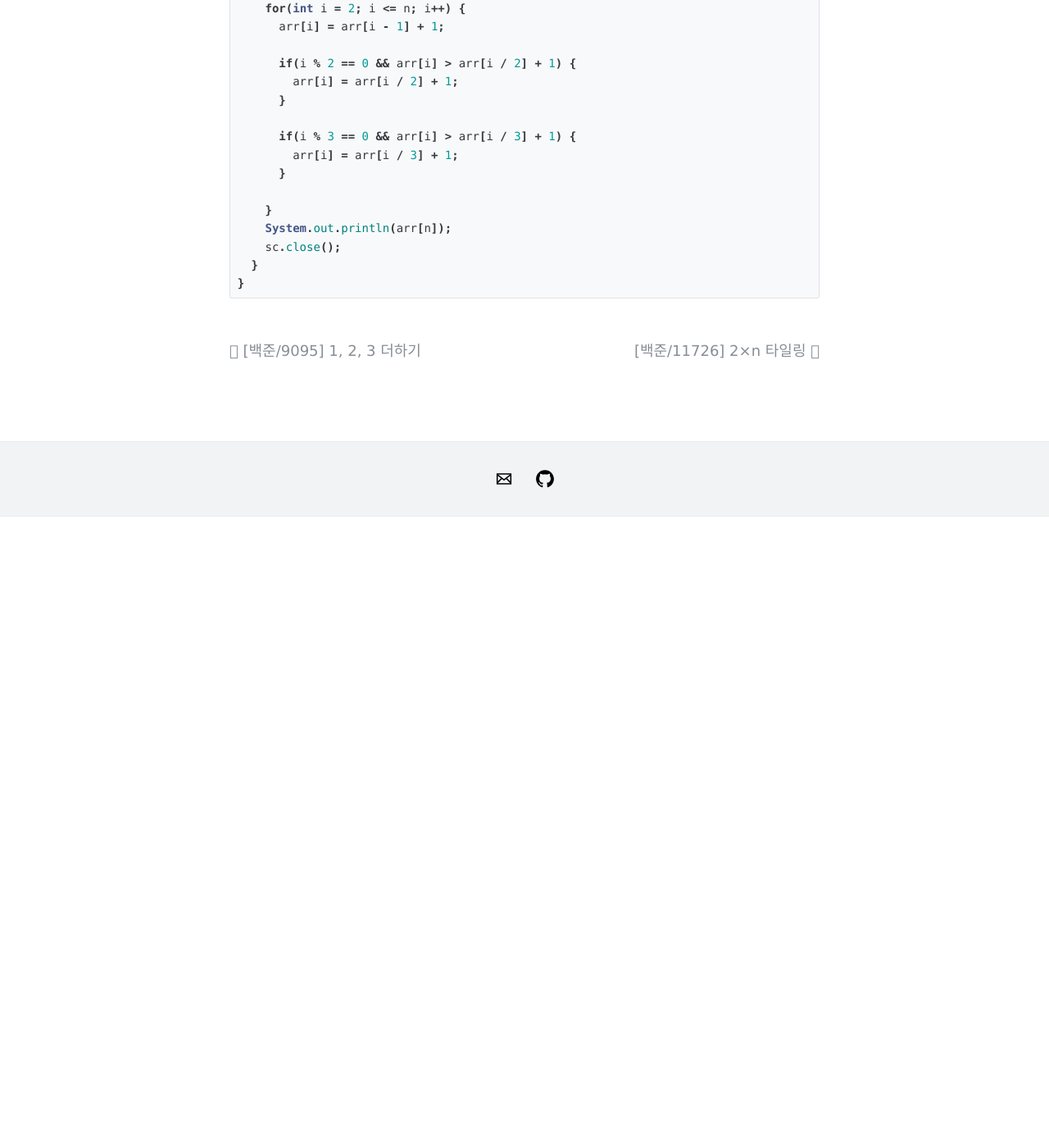
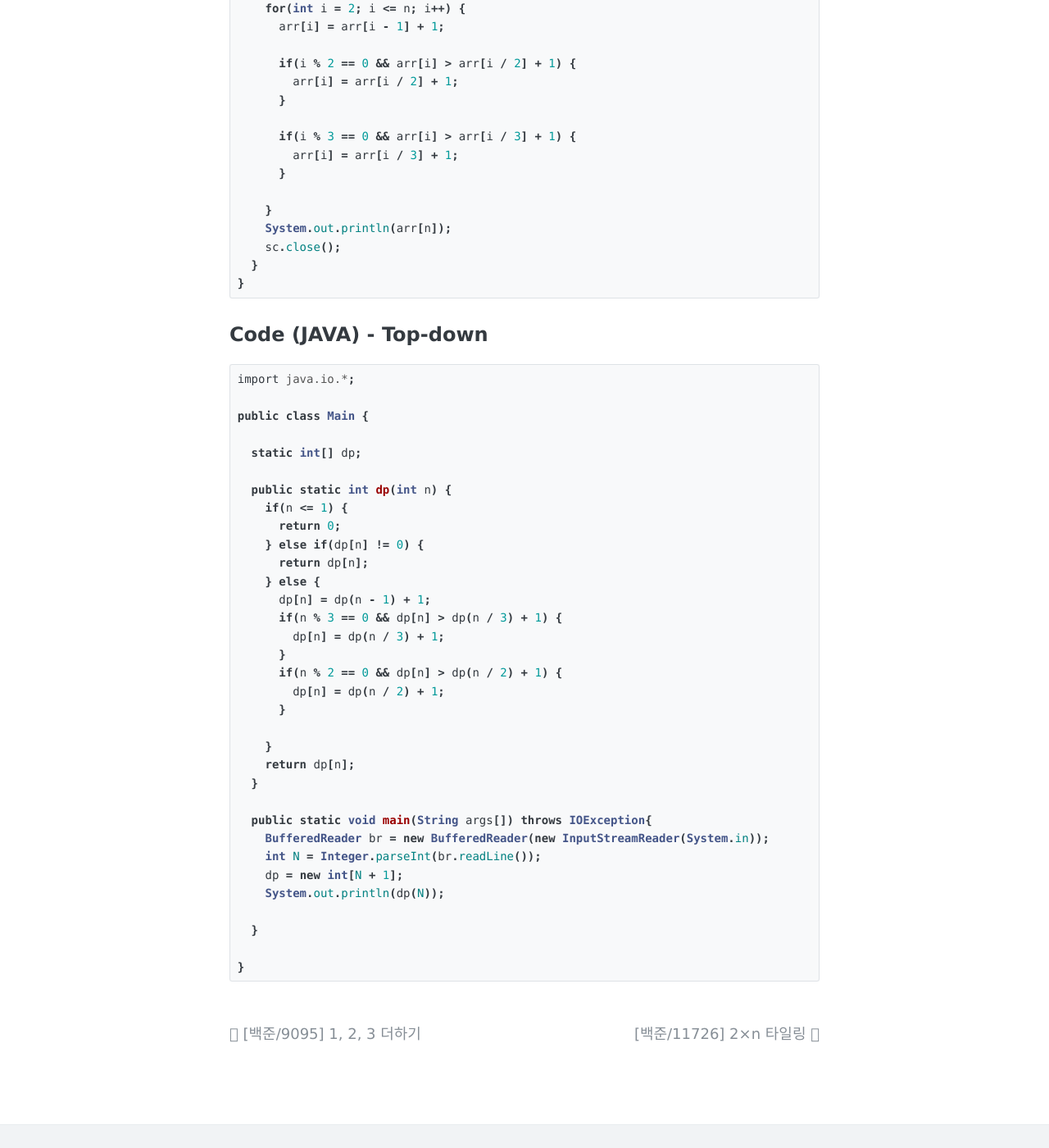
Before and after one commit to Seonghui/Seonghui.github.io, a Jekyll site: the page built from _posts/2018-10-04-bj-1463.md, in a window 1280 px wide and 1400 px high, scrolled down 1055 px. Shown: the whole window at 82% size. Built offline with Jekyll 4.4.1, drawn with Linux system fonts in a browser that asks for light colours; before the commit the page ends 1685 px from its top, so only the background shows below that; some of the changed text lies outside the part shown.

Commit message:
Upload post

````diff
--- a/_posts/2018-10-04-bj-1463.md
+++ b/_posts/2018-10-04-bj-1463.md
@@ -45,3 +45,40 @@ public class Main {
   }
 }
 ```
+
+## Code (JAVA) - Top-down
+```java
+import java.io.*;
+
+public class Main {
+
+  static int[] dp;
+
+  public static int dp(int n) {
+    if(n <= 1) {
+      return 0;
+    } else if(dp[n] != 0) {
+      return dp[n];
+    } else {
+      dp[n] = dp(n - 1) + 1;
+      if(n % 3 == 0 && dp[n] > dp(n / 3) + 1) {
+        dp[n] = dp(n / 3) + 1;
+      }
+      if(n % 2 == 0 && dp[n] > dp(n / 2) + 1) {
+        dp[n] = dp(n / 2) + 1;
+      }
+
+    }
+    return dp[n];
+  }
+
+  public static void main(String args[]) throws IOException{
+    BufferedReader br = new BufferedReader(new InputStreamReader(System.in));
+    int N = Integer.parseInt(br.readLine());
+    dp = new int[N + 1];
+    System.out.println(dp(N));
+
+  }
+
+}
+```
````
Also changed, not shown: other parts of _posts/2018-10-04-bj-1463.md (+1 -1 lines).
